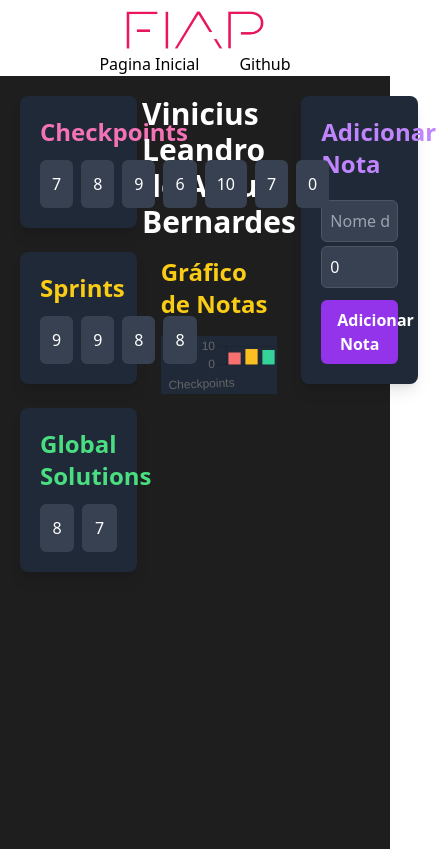
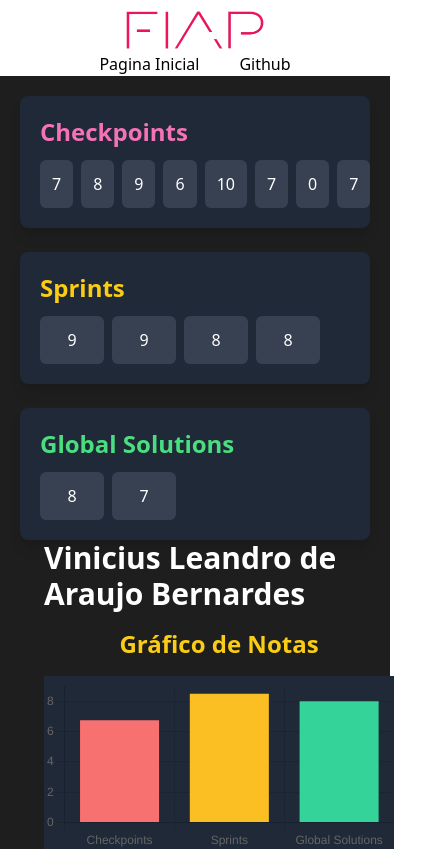
Before and after one commit to ViniciusLABernardes/CP6-Front, a Next.js app: page /alunos/1 in a window 390 px wide. Shown: the top 849 px of the page, 436 px wide, since content can reach past the window. Built offline with nearby package versions, Linux system fonts and the light colour scheme.

Commit message:
arrumando responsividade pagina dos alunos

```diff
--- a/src/app/alunos/[id]/page.tsx
+++ b/src/app/alunos/[id]/page.tsx
@@ -98,10 +98,10 @@ export default function AtualizarNota() {
   };
 
     return (
-      <div className="flex flex-row p-5 bg-[#1e1e1e] min-h-screen text-white space-x-6">
+      <div className="flex flex-col p-5 bg-[#1e1e1e] min-h-screen text-white space-x-6 md:flex-row">
         {aluno ? (
           <>
-            <div className="flex flex-col w-1/3 space-y-6">
+            <div className="flex flex-col w-full  space-y-6 md:text-sm md:w-1/3 ">
               <section className="p-5 bg-gray-800 rounded-lg shadow-lg">
                 <h3 className="text-2xl font-semibold text-pink-400">Checkpoints</h3>
                 <div className="flex space-x-2 mt-3">
@@ -179,15 +179,15 @@ export default function AtualizarNota() {
               </section>
             </div>
 
-            <div className="flex flex-col w-1/3 items-center justify-top">
+            <div className="flex flex-col w-full items-center justify-top md:w-1/3">
               <h2 className="text-3xl font-bold text-white mb-4">{aluno?.nome}</h2>
               <h3 className="text-2xl font-semibold text-yellow-400 mb-4">Gráfico de Notas</h3>
-              <div className="bg-gray-800 w-full">
-                <Bar data={data} options={{ responsive: true, plugins: { legend: { display: false } } }} />
+              <div className="bg-gray-800 w-full ">
+                <Bar data={data} options={{ plugins: { legend: { display: false } } }} />
               </div>
             </div>
 
-            <div className="flex flex-col w-1/3 space-y-6">
+            <div className="flex flex-col w-full space-y-6 md:w-1/3">
               <form onSubmit={handleAddNota} className="flex flex-col bg-gray-800 p-5 rounded-lg shadow-lg">
                 <h3 className="text-2xl font-semibold text-purple-400 mb-4">Adicionar Nota</h3>
                 <input
--- a/src/data/base.json
+++ b/src/data/base.json
@@ -1 +1 @@
-[{"id":1,"nome":"Vinicius Leandro de Araujo Bernardes","rm":554728,"imagem":"/img/img-02-vinicius.jpg","notasCp":[7,8,9,6,10,7,0],"notasChallenge":[9,9,8,8],"notasGlobal":[8,7],"notaNova":{"nomeAtividade":null,"nota":null}},{"id":2,"nome":"Brendon de Paula Brasil","rm":559196,"imagem":"/img/img-03-brendon.jpg","notasCp":[9,8,9,5,10,7],"notasChallenge":[6,6,8,10],"notasGlobal":[5,9],"notaNova":{"nomeAtividade":null,"nota":null}},{"id":3,"nome":"David Rapeckman Gomes de Souza ","rm":556607,"imagem":"/img/img-04-david.jpg","notasCp":[7,10,9,6,10,7],"notasChallenge":[5,7,8,10],"notasGlobal":[8,8],"notaNova":{"nomeAtividade":null,"nota":null}},{"id":4,"nome":"João Henrique Murilla Ganança","rm":556405,"imagem":"/img/img-05-gananca.jpg","notasCp":[10,8,9,6,10,10],"notasChallenge":[4,7,8,10],"notasGlobal":[8,5],"notaNova":{"nomeAtividade":null,"nota":null}},{"id":5,"nome":"Gustavo Gomes Martins","rm":555999,"imagem":"/img/img-06-gustavo.jpg","notasCp":[5,8,9,6,10,7],"notasChallenge":[7,9,8,7],"notasGlobal":[10,7],"notaNova":{"nomeAtividade":null,"nota":null}}]
+[{"id":1,"nome":"Vinicius Leandro de Araujo Bernardes","rm":554728,"imagem":"/img/img-02-vinicius.jpg","notasCp":[7,8,9,6,10,7,0,7],"notasChallenge":[9,9,8,8],"notasGlobal":[8,7],"notaNova":{"nomeAtividade":null,"nota":null}},{"id":2,"nome":"Brendon de Paula Brasil","rm":559196,"imagem":"/img/img-03-brendon.jpg","notasCp":[9,8,9,5,10,7],"notasChallenge":[6,6,8,10],"notasGlobal":[5,9],"notaNova":{"nomeAtividade":null,"nota":null}},{"id":3,"nome":"David Rapeckman Gomes de Souza ","rm":556607,"imagem":"/img/img-04-david.jpg","notasCp":[7,10,9,6,10,7],"notasChallenge":[5,7,8,10],"notasGlobal":[8,8],"notaNova":{"nomeAtividade":null,"nota":null}},{"id":4,"nome":"João Henrique Murilla Ganança","rm":556405,"imagem":"/img/img-05-gananca.jpg","notasCp":[10,8,9,6,10,10],"notasChallenge":[4,7,8,10],"notasGlobal":[8,5],"notaNova":{"nomeAtividade":null,"nota":null}},{"id":5,"nome":"Gustavo Gomes Martins","rm":555999,"imagem":"/img/img-06-gustavo.jpg","notasCp":[5,8,9,6,10,7],"notasChallenge":[7,9,8,7],"notasGlobal":[10,7],"notaNova":{"nomeAtividade":null,"nota":null}}]
```
